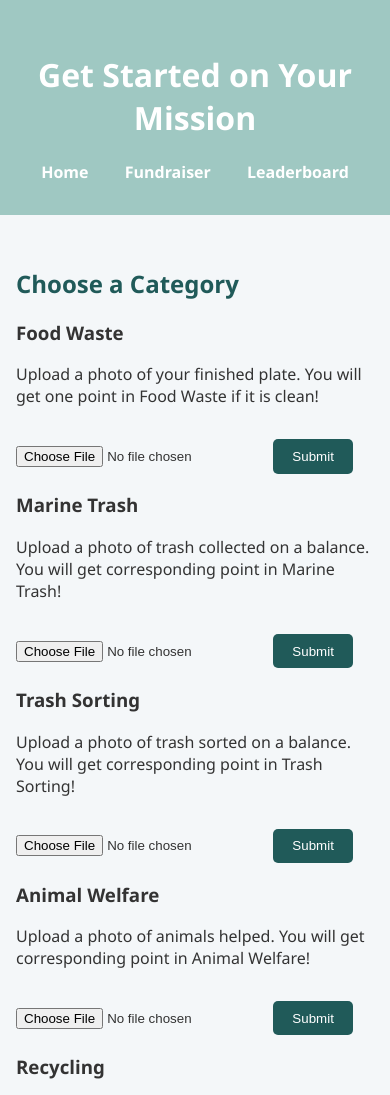
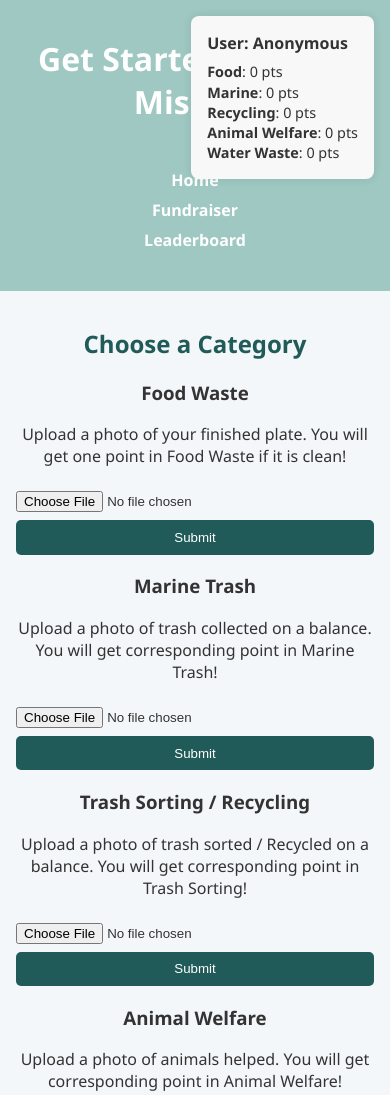
Before and after one commit to xsum0420/StarQuest, a plain HTML site: page get-started.html in a window 390 px wide. Shown: the top 1095 px of the page. Drawn offline with Linux system fonts and the light colour scheme.

Commit message:
get-started.html

```diff
--- a/get-started.html
+++ b/get-started.html
@@ -5,8 +5,48 @@
     <meta name="viewport" content="width=device-width, initial-scale=1.0" />
     <title>Get Started - StarQuest</title>
     <link rel="stylesheet" href="styles.css" />
+    <style>
+        @media screen and (max-width: 600px) {
+            header, nav, section, footer {
+                padding: 1rem;
+                text-align: center;
+            }
+
+                nav a {
+                    display: block;
+                    margin: 0.5rem 0;
+                }
+
+            input, button {
+                width: 100%;
+                margin-top: 0.5rem;
+            }
+        }
+
+        #userStats {
+            position: absolute;
+            top: 1rem;
+            right: 1rem;
+            background-color: #f8f8f8;
+            padding: 1rem;
+            border-radius: 8px;
+            font-size: 0.9rem;
+            line-height: 1.4;
+            box-shadow: 0 0 10px rgba(0,0,0,0.1);
+            max-width: 200px;
+        }
+
+            #userStats h3 {
+                margin: 0 0 0.5rem 0;
+                font-size: 1rem;
+            }
+    </style>
 </head>
 <body>
+    <div id="userStats" style="display: none;">
+        <h3 id="userNameDisplay">User: </h3>
+        <div id="userProgressDisplay"></div>
+    </div>
     <header>
         <h1>Get Started on Your Mission</h1>
         <nav>
@@ -39,8 +79,8 @@
 
         <!-- Category 3: Trash Sorting -->
         <div class="category">
-            <h3>Trash Sorting</h3>
-            <p>Upload a photo of trash sorted on a balance. You will get corresponding point in Trash Sorting!</p>
+            <h3>Trash Sorting / Recycling</h3>
+            <p>Upload a photo of trash sorted / Recycled on a balance. You will get corresponding point in Trash Sorting!</p>
             <input type="file" id="sortingUpload" accept="image/*" />
             <button onclick="submitPhotoSorting()">Submit</button>
             <div id="result"></div>
@@ -57,13 +97,79 @@
 
         <!-- Category 5: Water Waste -->
         <div class="category">
-            <h3>Recycling</h3>
-            <p>Upload a photo of recycled trash on a balance. You will get corresponding point in Recycling!</p>
-            <input type="file" id="recycleUpload" accept="image/*" />
-            <button onclick="submitPhotoRecycle()">Submit</button>
+            <h3>Water Waste</h3>
+            <p>Upload a photo of water saved. You will get corresponding point in Water Waste!</p>
+            <input type="file" id="waterUpload" accept="image/*" />
+            <button onclick="submitPhotoWater()">Submit</button>
             <div id="result"></div>
         </div>
     </section>
+
+    <!-- ✅ Reusable Star Display Script -->
+    <script>
+        const categories = ['food', 'marine', 'recycling', 'animalWelfare', 'waterWaste'];
+
+        function initializePoints() {
+            if (!localStorage.getItem('userData')) {
+                const userData = { points: {}, stars: {} };
+                categories.forEach(cat => {
+                    userData.points[cat] = 0;
+                    userData.stars[cat] = 0;
+                });
+                localStorage.setItem('userData', JSON.stringify(userData));
+            }
+        }
+
+        function addPoint(category) {
+            const userData = JSON.parse(localStorage.getItem('userData'));
+            if (!categories.includes(category)) return;
+
+            userData.points[category] += 1;
+            const totalPoints = userData.points[category];
+            let newStars = 0;
+            if (totalPoints >= 10000) newStars = 5;
+            else if (totalPoints >= 5000) newStars = 4;
+            else if (totalPoints >= 1000) newStars = 3;
+            else if (totalPoints >= 100) newStars = 2;
+            else if (totalPoints >= 10) newStars = 1;
+
+            userData.stars[category] = newStars;
+            localStorage.setItem('userData', JSON.stringify(userData));
+            updateUserStatsDisplay();
+        }
+
+        function getUserProgress() {
+            return JSON.parse(localStorage.getItem('userData'));
+        }
+
+        function updateUserStatsDisplay() {
+            const statsDiv = document.getElementById("userStats");
+            const nameDisplay = document.getElementById("userNameDisplay");
+            const progressDiv = document.getElementById("userProgressDisplay");
+
+            const username = localStorage.getItem("currentUserName") || "Anonymous";
+            const data = getUserProgress();
+
+            nameDisplay.textContent = `User: ${username}`;
+
+            let html = '';
+            categories.forEach(cat => {
+                const prettyName = cat.replace(/([A-Z])/g, ' $1').replace(/^./, str => str.toUpperCase());
+                const pts = data.points[cat];
+                const stars = '⭐'.repeat(data.stars[cat]);
+                html += `<strong>${prettyName}</strong>: ${pts} pts ${stars}<br>`;
+            });
+
+            progressDiv.innerHTML = html;
+            statsDiv.style.display = "block";
+        }
+
+        document.addEventListener('DOMContentLoaded', () => {
+            initializePoints();
+            updateUserStatsDisplay();
+        });
+    </script>
+
 
     <footer>
         <p>&copy; 2025 StarQuest. All rights reserved.</p>
```
